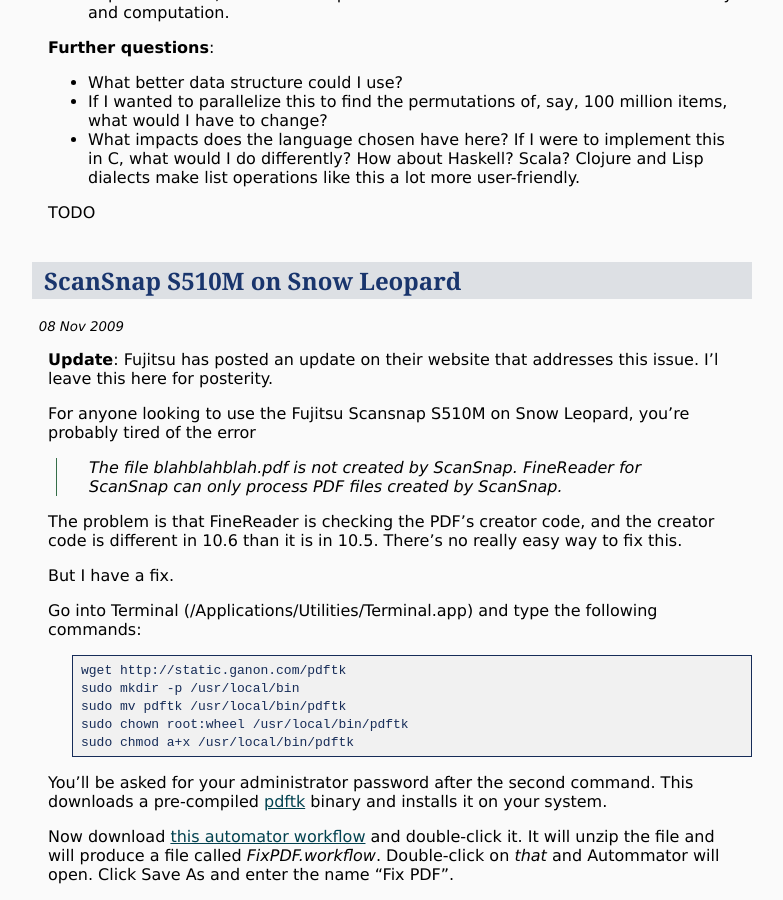
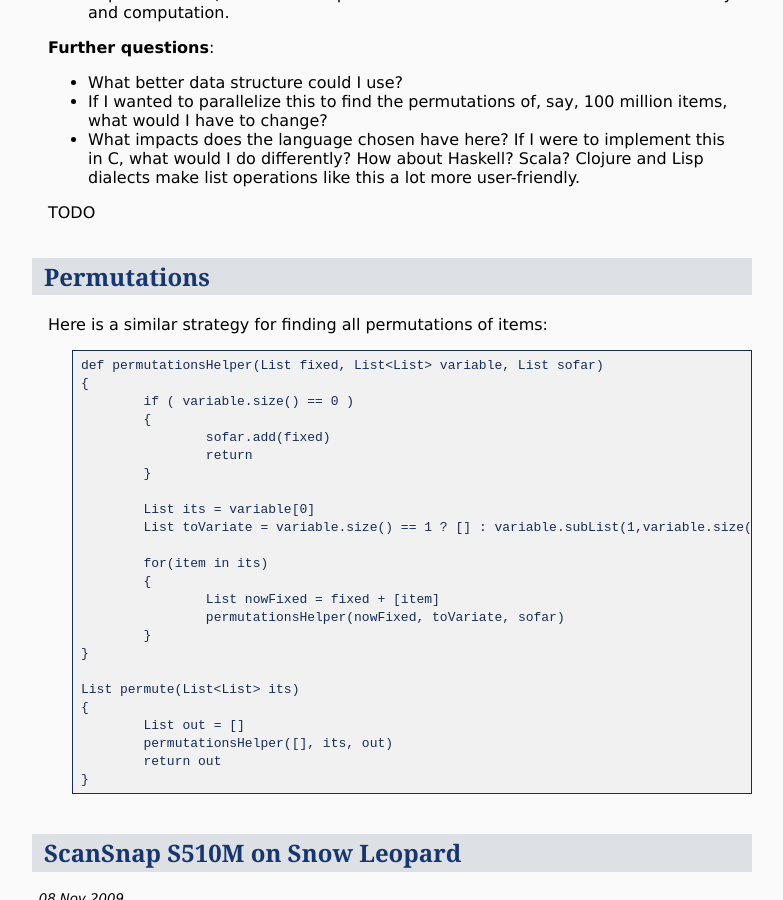
Before and after one commit to rtimmons/Parsed-Out, a Jekyll site: the page built from site/index.html, in a window 1280 px wide and 900 px high, scrolled down 2564 px. Shown: the whole window, without its empty margins (248-1031 px from the left). Built offline with Jekyll 4.4.1, drawn with Linux system fonts in a browser that asks for light colours; Markdown is read by kramdown in place of the engine named in the settings; the list of posts is cut into pages by our own code.

Commit message:
add bits about finding all permutations

```diff
--- a/site/_posts/2013-11-14-traverse.md
+++ b/site/_posts/2013-11-14-traverse.md
@@ -147,3 +147,33 @@
     lot more user-friendly.
 
 TODO
+
+Permutations
+------------
+
+Here is a similar strategy for finding all permutations of items:
+
+    def permutationsHelper(List fixed, List<List> variable, List sofar)
+    {
+    	if ( variable.size() == 0 )
+    	{
+    		sofar.add(fixed)
+    		return
+    	}
+
+    	List its = variable[0]
+    	List toVariate = variable.size() == 1 ? [] : variable.subList(1,variable.size())
+
+    	for(item in its)
+    	{
+    		List nowFixed = fixed + [item]
+    		permutationsHelper(nowFixed, toVariate, sofar)
+    	}
+    }
+
+    List permute(List<List> its)
+    {
+    	List out = []
+    	permutationsHelper([], its, out)
+    	return out
+    }
```
